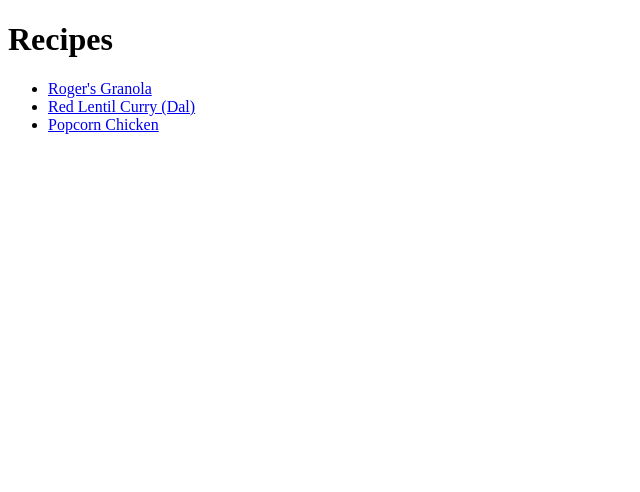
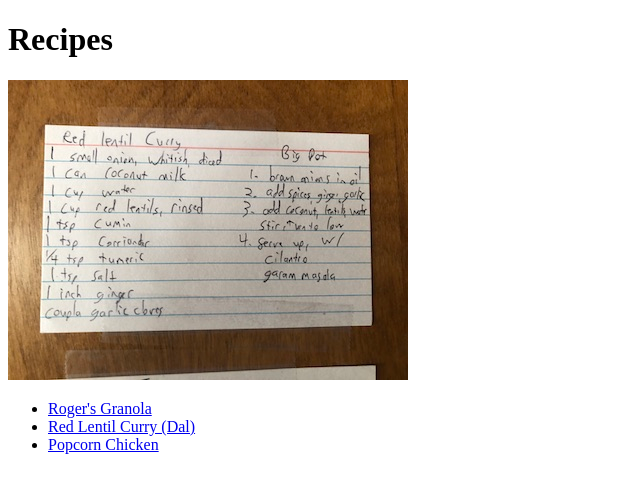
Before and after one commit to eedumas-maker/odin-recipes, a plain HTML site: page index.html in a window 1280 px wide. Shown: the whole page, without its empty margins (0-640 px from the left). Drawn offline with Linux system fonts and the light colour scheme.

Commit message:
Add image to main recipe page

```diff
--- a/index.html
+++ b/index.html
@@ -7,6 +7,7 @@
 
 <body>
     <h1>Recipes</h1>
+    <img src="./img/curry-card.jpg" alt="A curry card">
     <ul>
         <li><a href="./recipes/granola.html">Roger's Granola</a></li>
         <li><a href="./recipes/red-lentil-curry.html">Red Lentil Curry (Dal)</a></li>
```
Also changed, not shown: img/curry-card.jpg (added).
